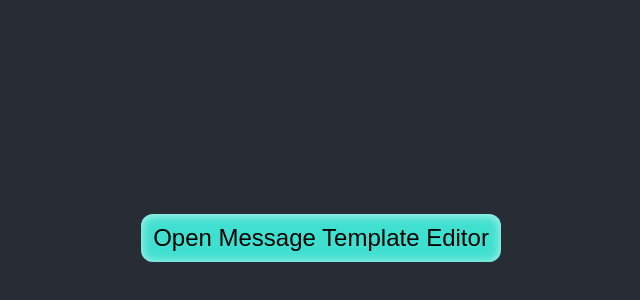
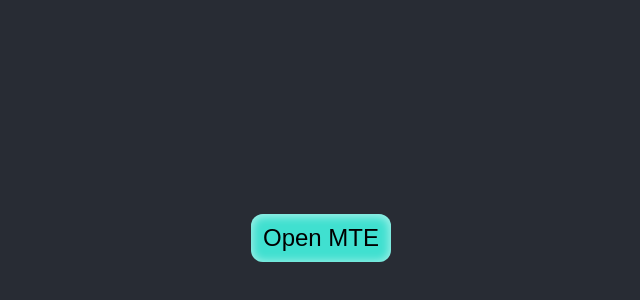
Before and after one commit to yryryk/MTE, a React (Create React App) app: page / in a window 1280 px wide. Shown: the part 162-462 px from the top of the page, without its empty margins (319-959 px from the left). Built offline with nearby package versions, Linux system fonts and the light colour scheme.

Commit message:
refactor: rename button

```diff
--- a/src/App/App.tsx
+++ b/src/App/App.tsx
@@ -37,7 +37,7 @@ function App() {
         callbackSave={handleCloseMessageEditor}
       />
       )}
-      {!isOpen && <Button type="button" text="Open Message Template Editor" handleClick={handleButtonClick} />}
+      {!isOpen && <Button type="button" text="Open MTE" handleClick={handleButtonClick} />}
     </main>
   );
 }
```
